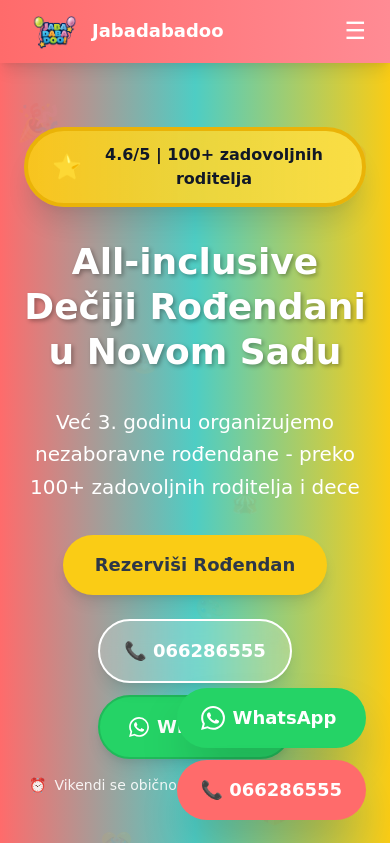
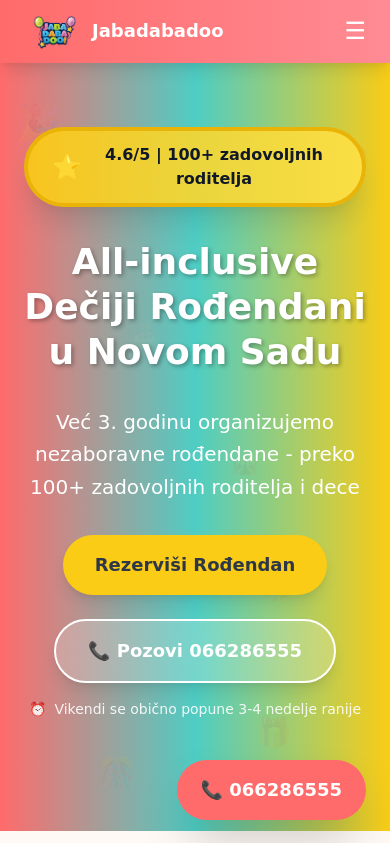
Before and after one commit to igor-rajnjak/jabadabadoo-website, a Next.js app: page / in a window 390 px wide. Shown: the top 843 px of the page. Built offline with nearby package versions, Linux system fonts and the light colour scheme.

Commit message:
Improve mobile UX: Remove WhatsApp from Hero, optimize Contact WhatsApp button, single phone button on mobile, WhatsApp in mobile menu

```diff
--- a/components/Contact.tsx
+++ b/components/Contact.tsx
@@ -29,29 +29,31 @@ export default function Contact() {
 
             <div className="space-y-6 md:space-y-8 mb-10 md:mb-12">
               <div className="bg-white p-8 md:p-10 rounded-3xl border-4 border-secondary shadow-lg">
-                <p className="font-bold text-lg md:text-xl mb-3">📞 Telefon</p>
-                <div className="flex flex-col gap-3">
+                <p className="font-bold text-lg md:text-xl mb-4">📞 Telefon</p>
                 <a
                   href={`tel:${CONTACT.phoneFormatted}`}
                   onClick={() => trackPhoneCall(CONTACT.phone, "Contact Section")}
-                    className="text-primary text-xl md:text-2xl font-bold hover:underline"
+                  className="text-primary text-xl md:text-2xl font-bold hover:underline block mb-6"
                 >
                   {CONTACT.phone}
                 </a>
+
+                {/* WhatsApp Button - Prominent, Touch-friendly */}
                 <a
                   href={CONTACT.whatsappUrl}
                   target="_blank"
                   rel="noopener noreferrer"
                   onClick={() => trackLinkClick("WhatsApp", CONTACT.whatsappUrl, "Contact Section")}
-                    className="inline-flex items-center gap-2 bg-[#25D366] text-white px-6 py-3 rounded-full font-bold hover:bg-[#20BA5A] transition-colors w-fit"
+                  className="flex items-center justify-center gap-3 bg-[#25D366] text-white px-6 py-4 md:px-8 md:py-5 rounded-full font-bold text-base md:text-lg hover:bg-[#20BA5A] transition-all hover:scale-105 hover:shadow-lg shadow-md w-full min-h-[56px]"
+                  aria-label="Pošaljite poruku na WhatsApp"
                 >
-                    <svg className="w-5 h-5" fill="currentColor" viewBox="0 0 24 24" xmlns="http://www.w3.org/2000/svg">
+                  <svg className="w-6 h-6 md:w-7 md:h-7 flex-shrink-0" fill="currentColor" viewBox="0 0 24 24" xmlns="http://www.w3.org/2000/svg">
                     <path d="M17.472 14.382c-.297-.149-1.758-.867-2.03-.967-.273-.099-.471-.148-.67.15-.197.297-.767.966-.94 1.164-.173.199-.347.223-.644.075-.297-.15-1.255-.463-2.39-1.475-.883-.788-1.48-1.761-1.653-2.059-.173-.297-.018-.458.13-.606.134-.133.298-.347.446-.52.149-.174.198-.298.298-.497.099-.198.05-.371-.025-.52-.075-.149-.669-1.612-.916-2.207-.242-.579-.487-.5-.669-.51-.173-.008-.371-.01-.57-.01-.198 0-.52.074-.792.372-.272.297-1.04 1.016-1.04 2.479 0 1.462 1.065 2.875 1.213 3.074.149.198 2.096 3.2 5.077 4.487.709.306 1.262.489 1.694.625.712.227 1.36.195 1.871.118.571-.085 1.758-.719 2.006-1.413.248-.694.248-1.289.173-1.413-.074-.124-.272-.198-.57-.347m-5.421 7.403h-.004a9.87 9.87 0 01-5.031-1.378l-.361-.214-3.741.982.998-3.648-.235-.374a9.86 9.86 0 01-1.51-5.26c.001-5.45 4.436-9.884 9.888-9.884 2.64 0 5.122 1.03 6.988 2.898a9.825 9.825 0 012.893 6.994c-.003 5.45-4.437 9.884-9.885 9.884m8.413-18.297A11.815 11.815 0 0012.05 0C5.495 0 .16 5.335.157 11.892c0 2.096.547 4.142 1.588 5.945L.057 24l6.305-1.654a11.882 11.882 0 005.683 1.448h.005c6.554 0 11.89-5.335 11.893-11.893a11.821 11.821 0 00-3.48-8.413Z" />
                   </svg>
-                    WhatsApp
+                  <span>Pošaljite poruku na WhatsApp</span>
                 </a>
-                </div>
-                <p className="text-sm md:text-base text-text/60 mt-3">
+
+                <p className="text-sm md:text-base text-text/60 mt-4 text-center">
                   Pozovite nas ili pošaljite poruku na WhatsApp
                 </p>
               </div>
--- a/components/Header.tsx
+++ b/components/Header.tsx
@@ -4,7 +4,7 @@ import { useState } from "react";
 import Link from "next/link";
 import Image from "next/image";
 import { CONTACT } from "@/lib/constants";
-import { trackPhoneCall, trackNavClick, trackLogoClick } from "@/lib/analytics";
+import { trackPhoneCall, trackNavClick, trackLogoClick, trackLinkClick } from "@/lib/analytics";
 
 export default function Header() {
   const [isMenuOpen, setIsMenuOpen] = useState(false);
@@ -94,6 +94,21 @@ export default function Header() {
           >
             📞 Pozovi {CONTACT.phone}
           </a>
+          <a
+            href={CONTACT.whatsappUrl}
+            target="_blank"
+            rel="noopener noreferrer"
+            onClick={() => {
+              trackLinkClick("WhatsApp", CONTACT.whatsappUrl, "Header Mobile");
+              setIsMenuOpen(false);
+            }}
+            className="block bg-[#25D366] text-white px-6 py-2.5 mx-4 mt-2 rounded-full font-bold text-center hover:bg-[#20BA5A] transition-all shadow-md text-sm flex items-center justify-center gap-2"
+          >
+            <svg className="w-5 h-5" fill="currentColor" viewBox="0 0 24 24" xmlns="http://www.w3.org/2000/svg">
+              <path d="M17.472 14.382c-.297-.149-1.758-.867-2.03-.967-.273-.099-.471-.148-.67.15-.197.297-.767.966-.94 1.164-.173.199-.347.223-.644.075-.297-.15-1.255-.463-2.39-1.475-.883-.788-1.48-1.761-1.653-2.059-.173-.297-.018-.458.13-.606.134-.133.298-.347.446-.52.149-.174.198-.298.298-.497.099-.198.05-.371-.025-.52-.075-.149-.669-1.612-.916-2.207-.242-.579-.487-.5-.669-.51-.173-.008-.371-.01-.57-.01-.198 0-.52.074-.792.372-.272.297-1.04 1.016-1.04 2.479 0 1.462 1.065 2.875 1.213 3.074.149.198 2.096 3.2 5.077 4.487.709.306 1.262.489 1.694.625.712.227 1.36.195 1.871.118.571-.085 1.758-.719 2.006-1.413.248-.694.248-1.289.173-1.413-.074-.124-.272-.198-.57-.347m-5.421 7.403h-.004a9.87 9.87 0 01-5.031-1.378l-.361-.214-3.741.982.998-3.648-.235-.374a9.86 9.86 0 01-1.51-5.26c.001-5.45 4.436-9.884 9.888-9.884 2.64 0 5.122 1.03 6.988 2.898a9.825 9.825 0 012.893 6.994c-.003 5.45-4.437 9.884-9.885 9.884m8.413-18.297A11.815 11.815 0 0012.05 0C5.495 0 .16 5.335.157 11.892c0 2.096.547 4.142 1.588 5.945L.057 24l6.305-1.654a11.882 11.882 0 005.683 1.448h.005c6.554 0 11.89-5.335 11.893-11.893a11.821 11.821 0 00-3.48-8.413Z" />
+            </svg>
+            WhatsApp
+          </a>
         </div>
       )}
     </header>
--- a/components/Hero.tsx
+++ b/components/Hero.tsx
@@ -3,7 +3,7 @@
 import { useState, useEffect } from "react";
 import Image from "next/image";
 import { CONTACT, TRUST_SIGNALS, HERO_IMAGES } from "@/lib/constants";
-import { trackCTAClick, trackPhoneCall, trackLinkClick } from "@/lib/analytics";
+import { trackCTAClick, trackPhoneCall } from "@/lib/analytics";
 
 export default function Hero() {
   const [currentImageIndex, setCurrentImageIndex] = useState(0);
@@ -57,27 +57,13 @@ export default function Hero() {
               >
                 Rezerviši Rođendan
               </a>
-              <div className="flex flex-col sm:flex-row gap-3">
-                <a
-                  href={`tel:${CONTACT.phoneFormatted}`}
-                  onClick={() => trackPhoneCall(CONTACT.phone, "Hero")}
-                  className="bg-white/20 backdrop-blur-md text-white px-6 py-4 rounded-full font-bold text-lg border-2 border-white hover:bg-white/30 transition-all hover:-translate-y-1 shadow-lg text-center"
-                >
-                  📞 {CONTACT.phone}
-                </a>
-                <a
-                  href={CONTACT.whatsappUrl}
-                  target="_blank"
-                  rel="noopener noreferrer"
-                  onClick={() => trackLinkClick("WhatsApp", CONTACT.whatsappUrl, "Hero")}
-                  className="bg-[#25D366] text-white px-6 py-4 rounded-full font-bold text-lg border-2 border-[#20BA5A] hover:bg-[#20BA5A] transition-all hover:-translate-y-1 shadow-lg text-center inline-flex items-center justify-center gap-2"
-                >
-                  <svg className="w-5 h-5" fill="currentColor" viewBox="0 0 24 24" xmlns="http://www.w3.org/2000/svg">
-                    <path d="M17.472 14.382c-.297-.149-1.758-.867-2.03-.967-.273-.099-.471-.148-.67.15-.197.297-.767.966-.94 1.164-.173.199-.347.223-.644.075-.297-.15-1.255-.463-2.39-1.475-.883-.788-1.48-1.761-1.653-2.059-.173-.297-.018-.458.13-.606.134-.133.298-.347.446-.52.149-.174.198-.298.298-.497.099-.198.05-.371-.025-.52-.075-.149-.669-1.612-.916-2.207-.242-.579-.487-.5-.669-.51-.173-.008-.371-.01-.57-.01-.198 0-.52.074-.792.372-.272.297-1.04 1.016-1.04 2.479 0 1.462 1.065 2.875 1.213 3.074.149.198 2.096 3.2 5.077 4.487.709.306 1.262.489 1.694.625.712.227 1.36.195 1.871.118.571-.085 1.758-.719 2.006-1.413.248-.694.248-1.289.173-1.413-.074-.124-.272-.198-.57-.347m-5.421 7.403h-.004a9.87 9.87 0 01-5.031-1.378l-.361-.214-3.741.982.998-3.648-.235-.374a9.86 9.86 0 01-1.51-5.26c.001-5.45 4.436-9.884 9.888-9.884 2.64 0 5.122 1.03 6.988 2.898a9.825 9.825 0 012.893 6.994c-.003 5.45-4.437 9.884-9.885 9.884m8.413-18.297A11.815 11.815 0 0012.05 0C5.495 0 .16 5.335.157 11.892c0 2.096.547 4.142 1.588 5.945L.057 24l6.305-1.654a11.882 11.882 0 005.683 1.448h.005c6.554 0 11.89-5.335 11.893-11.893a11.821 11.821 0 00-3.48-8.413Z" />
-                  </svg>
-                  WhatsApp
-                </a>
-              </div>
+              <a
+                href={`tel:${CONTACT.phoneFormatted}`}
+                onClick={() => trackPhoneCall(CONTACT.phone, "Hero")}
+                className="bg-white/20 backdrop-blur-md text-white px-8 py-4 rounded-full font-bold text-lg border-2 border-white hover:bg-white/30 transition-all hover:-translate-y-1 shadow-lg min-w-[200px] text-center"
+              >
+                📞 Pozovi {CONTACT.phone}
+              </a>
             </div>
 
             {/* Short Urgency Message Below Buttons */}
--- a/components/StickyCall.tsx
+++ b/components/StickyCall.tsx
@@ -1,32 +1,17 @@
 "use client";
 
 import { CONTACT } from "@/lib/constants";
-import { trackPhoneCall, trackLinkClick } from "@/lib/analytics";
+import { trackPhoneCall } from "@/lib/analytics";
 
 export default function StickyCall() {
   return (
-    <div className="fixed bottom-6 right-6 z-40 md:hidden flex flex-col gap-3">
-      <a
-        href={CONTACT.whatsappUrl}
-        target="_blank"
-        rel="noopener noreferrer"
-        onClick={() => trackLinkClick("WhatsApp", CONTACT.whatsappUrl, "StickyCall")}
-        className="bg-[#25D366] text-white px-6 py-4 rounded-full font-bold text-lg shadow-2xl hover:bg-[#20BA5A] transition-all hover:-translate-y-1 flex items-center gap-2"
-        aria-label="WhatsApp"
-      >
-        <svg className="w-6 h-6" fill="currentColor" viewBox="0 0 24 24" xmlns="http://www.w3.org/2000/svg">
-          <path d="M17.472 14.382c-.297-.149-1.758-.867-2.03-.967-.273-.099-.471-.148-.67.15-.197.297-.767.966-.94 1.164-.173.199-.347.223-.644.075-.297-.15-1.255-.463-2.39-1.475-.883-.788-1.48-1.761-1.653-2.059-.173-.297-.018-.458.13-.606.134-.133.298-.347.446-.52.149-.174.198-.298.298-.497.099-.198.05-.371-.025-.52-.075-.149-.669-1.612-.916-2.207-.242-.579-.487-.5-.669-.51-.173-.008-.371-.01-.57-.01-.198 0-.52.074-.792.372-.272.297-1.04 1.016-1.04 2.479 0 1.462 1.065 2.875 1.213 3.074.149.198 2.096 3.2 5.077 4.487.709.306 1.262.489 1.694.625.712.227 1.36.195 1.871.118.571-.085 1.758-.719 2.006-1.413.248-.694.248-1.289.173-1.413-.074-.124-.272-.198-.57-.347m-5.421 7.403h-.004a9.87 9.87 0 01-5.031-1.378l-.361-.214-3.741.982.998-3.648-.235-.374a9.86 9.86 0 01-1.51-5.26c.001-5.45 4.436-9.884 9.888-9.884 2.64 0 5.122 1.03 6.988 2.898a9.825 9.825 0 012.893 6.994c-.003 5.45-4.437 9.884-9.885 9.884m8.413-18.297A11.815 11.815 0 0012.05 0C5.495 0 .16 5.335.157 11.892c0 2.096.547 4.142 1.588 5.945L.057 24l6.305-1.654a11.882 11.882 0 005.683 1.448h.005c6.554 0 11.89-5.335 11.893-11.893a11.821 11.821 0 00-3.48-8.413Z" />
-        </svg>
-        WhatsApp
-      </a>
     <a
       href={`tel:${CONTACT.phoneFormatted}`}
       onClick={() => trackPhoneCall(CONTACT.phone, "StickyCall")}
-        className="bg-primary text-white px-6 py-4 rounded-full font-bold text-lg shadow-2xl hover:bg-red-500 transition-all hover:-translate-y-1 flex items-center gap-2"
+      className="fixed bottom-6 right-6 z-40 md:hidden bg-primary text-white px-6 py-4 rounded-full font-bold text-lg shadow-2xl hover:bg-red-500 transition-all hover:-translate-y-1 flex items-center gap-2 min-h-[56px]"
       aria-label="Pozovi"
     >
       📞 {CONTACT.phone}
     </a>
-    </div>
   );
 }
```
Lines whose indentation alone changed are shown as unchanged.
